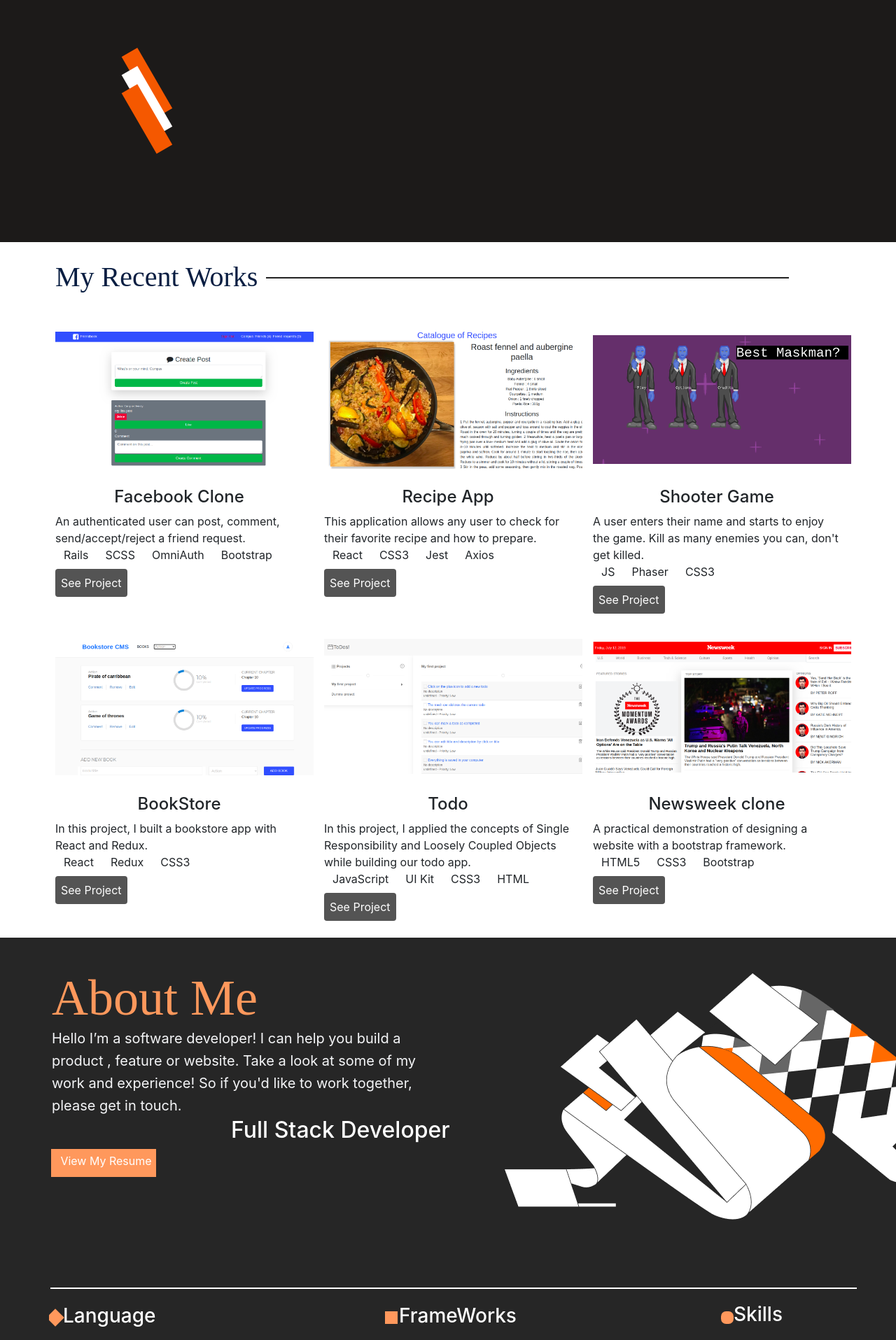
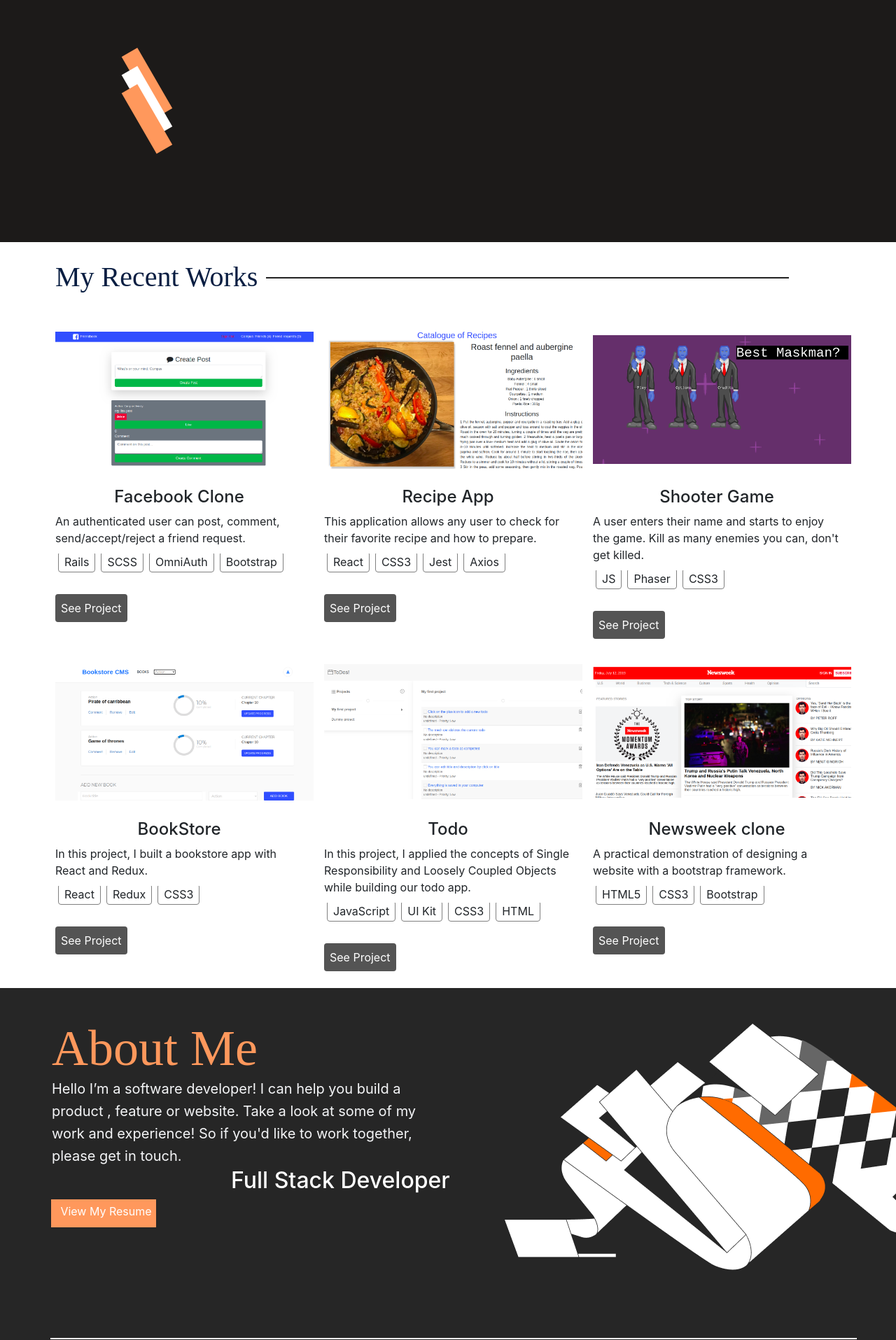
Before and after one commit to addod19/portfolio, a React (Create React App) app: page / in a window 1280 px wide. Shown: the part 580-2495 px from the top of the page at 70% size. Built offline with nearby package versions, Linux system fonts and the light colour scheme.

Commit message:
fix WEBAIM accessbility ratio

```diff
--- a/src/components/AboutMe.js
+++ b/src/components/AboutMe.js
@@ -420,7 +420,7 @@ const AboutMe = () => {
         <Lan>
           <LHead>
             <RotateRec></RotateRec>
-            <Lang>Language</Lang>
+            <Lang>Languages</Lang>
           </LHead>
           <LList>JavaScript</LList>
           <LList>Ruby</LList>
--- a/src/components/Contact.js
+++ b/src/components/Contact.js
@@ -125,7 +125,7 @@ const Contact = () => {
       <Main className="row">
         <ContactMsg className="col-sm-12 col-xs-12">
           I'm always interested in hearing about new projects,
-          so if you'd like to chat please get in touch.
+          so if you'd like to work please get in touch.
         </ContactMsg>
        <MyContact />
       </Main>
--- a/src/components/CustomModal.js
+++ b/src/components/CustomModal.js
@@ -11,16 +11,14 @@ const Title = styled.h2`
   left: -280px;
 `;
 const Live = styled.a`
-  // margin-left: 20px;
-  // margin-right: 20px;
   font-size: 30px;
   color: #F55800;
   width: 200px;
   height: auto;
-  background: #FF6B00;
-  border: 1px solid red;
+  background: #FF985C;
   &:hover {
-    color: white;
+    color: black !important;
+    text-decoration: none;
   }
   @media only screen and (max-width: 600px) {
     font-size: 16px;
@@ -28,14 +26,12 @@ const Live = styled.a`
 `;
 
 const Code = styled.a`
-  // margin-left: 20px;
-  // margin-right: 20px;
   font-size: 30px;
   color: #F55800;
-  border: 1px solid green;
-  background: #FF6B00;
+  background: #FF985C;
   &:hover {
-    color: white;
+    color: black !important;
+    text-decoration: none;
   }
   @media only screen and (max-width: 600px) {
     font-size: 16px;
@@ -112,10 +108,10 @@ const CustomModal = ({modalIsOpen, setModalIsOpen, imageUrl, title, description,
         <p className="text-justify">{description}</p>
         <MobileLink className="project-info pt-6 items-center">
           <Live href={liveUrl} target="_blank" rel="noopener noreferrer" type="button" className={`${modalClassNames} mr-3 hidden lg:flex`}>
-            See live
+            Live
           </Live>
           <Code href={codeLink} target="_blank" rel="noopener noreferrer" type="button" className={`${modalClassNames} hidden lg:flex`}>
-            See Source
+            Code
           </Code>
         </MobileLink>
       </ModalW>
--- a/src/components/Intro.js
+++ b/src/components/Intro.js
@@ -248,7 +248,7 @@ const Design1 = styled.div`
   position: relative;
   left: 160px;
   transform: rotate(60deg);
-  background-color: #F55800;
+  background-color: #FF985C;
 
   @media(max-width: 768px) {
     display: none;
@@ -278,7 +278,7 @@ const Design3 = styled.div`
   position: relative;
   left: 160px;
   transform: rotate(60deg);
-  background-color: #F55800;
+  background-color: #FF985C;
 
   @media only screen and (max-width: 600px) {
     display: none;
@@ -296,7 +296,9 @@ const ImgDesign = styled.img`
   transform: matrix(-0.96, 0.27, 0.27, 0.96, 0, 0);
 
   @media only screen and (max-width: 600px) {
-    display: none;
+    width: 150px;
+    top: 70%;
+    transform: matrix(0.96, 0.27, 0.27, -0.96, 0, 0);
   }
 `;
 
--- a/src/components/RecentWorks.js
+++ b/src/components/RecentWorks.js
@@ -138,10 +138,17 @@ const MobileImg = styled.div`
 `;
 
 const Lang = styled.div`
+  height: 50px;
+  margin-top: 10px;
   @media only screen and (max-width: 600px) {
     width: 100%;
     text-overflow: ellipsis;
   }
+`;
+
+const TechStyle = styled.span`
+  border: 1px solid grey;
+  height: auto;
 `;
 const projects = [
   {
@@ -226,7 +233,7 @@ const RecentWorks = () => {
                   <span>{project.description}</span>
                   <Lang>
                     {
-                      project.tech.map((language, languageIdx) => <span key={languageIdx} className="py-1 px-2 m-1 rounded">{language}</span>)
+                      project.tech.map((language, languageIdx) => <TechStyle key={languageIdx} className="py-1 px-2 m-1 rounded">{language}</TechStyle>)
                     }
                   </Lang>
                   <SeePro
```
